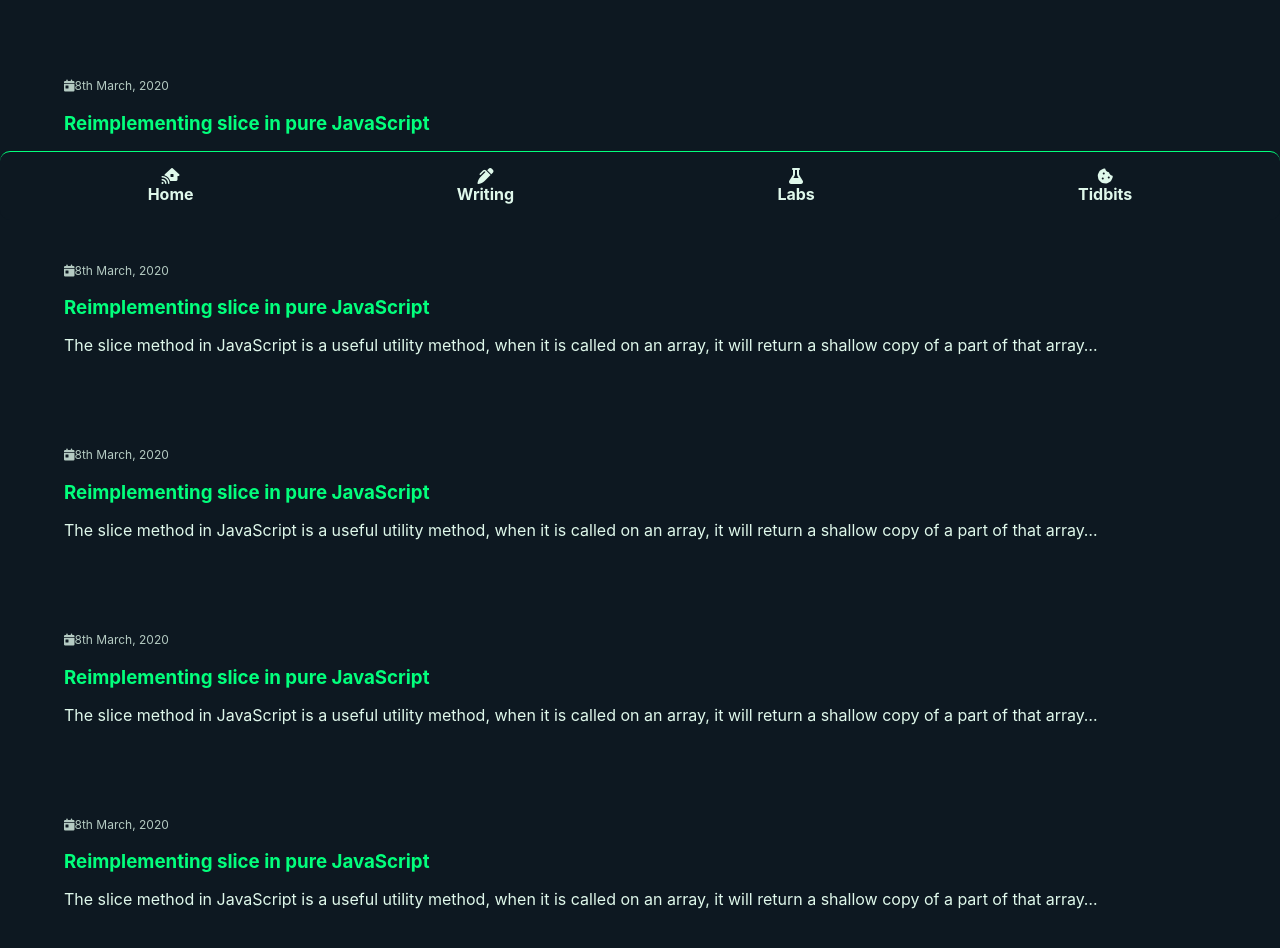
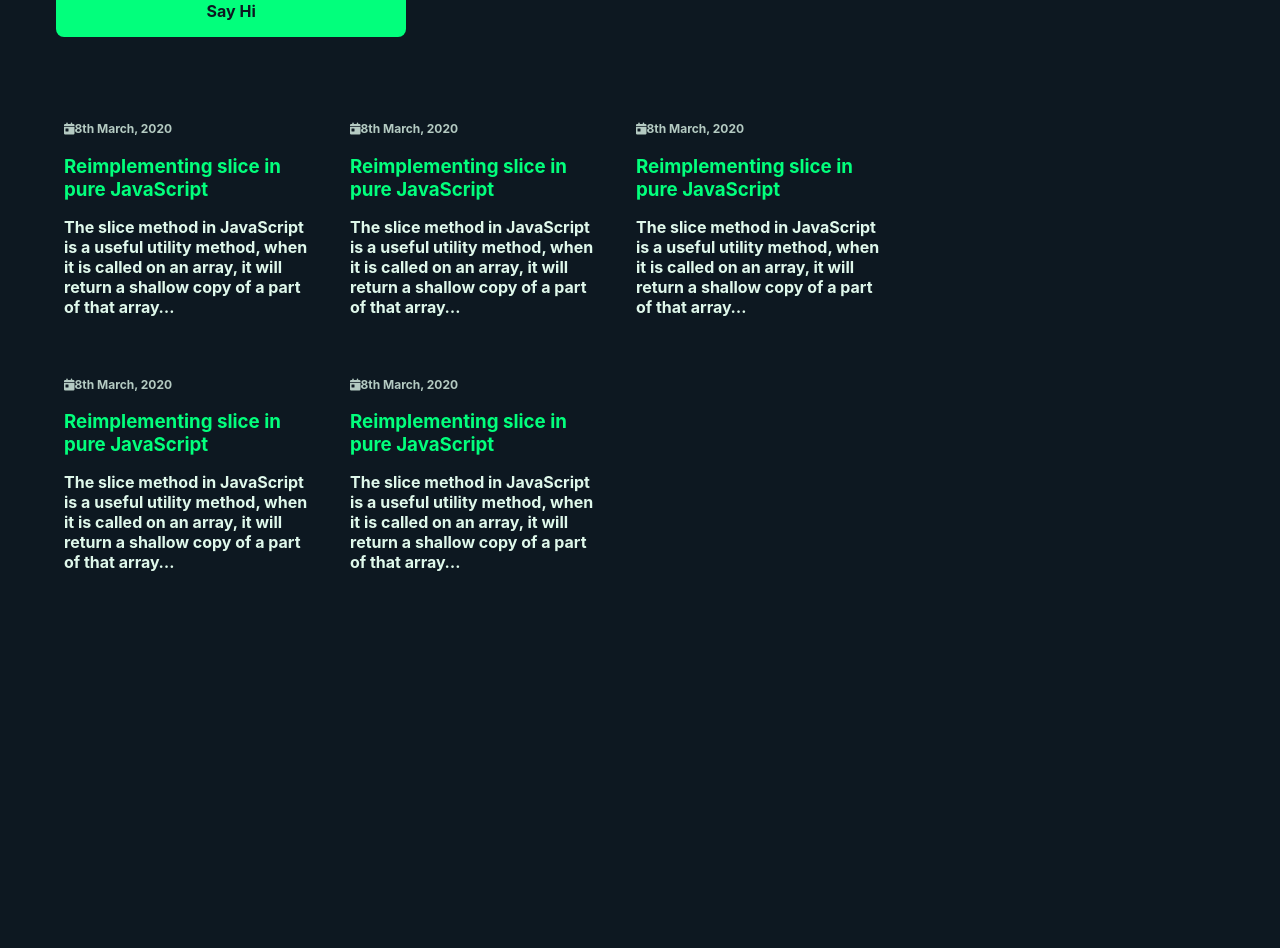
Before and after one commit to thechinedu/source, a Next.js app: page / in a window 1280 px wide. Shown: the part 580-1528 px from the top of the page. After the commit the page ends 1192 px from the top, so only its background shows below. Built offline with nearby package versions, Linux system fonts and the light colour scheme; a web font is replaced by a local one.

Commit message:
Further iterations on design for larger devices

```diff
--- a/components/Home/Home.module.css
+++ b/components/Home/Home.module.css
@@ -1,3 +1,10 @@
+@media (min-width: 900px) {
+  .navWrapper {
+    display: flex;
+    align-items: center;
+  }
+}
+
 .logo {
   font-family: "Allan", cursive;
   font-weight: 700;
@@ -19,18 +26,30 @@
   margin-left: 2px;
 }
 
+@media (min-width: 900px) {
+  .logo {
+    margin-right: auto;
+  }
+}
+
 .navLinksWrapper {
   position: fixed;
   bottom: 0;
   left: 0;
   width: 100%;
-  background-color: var(--green);
   background-color: var(--black);
-  /* color: var(--black); */
   border-top: 1px solid var(--green);
   border-radius: 10px;
   padding: var(--spacer-2);
   z-index: 1;
+}
+
+@media (min-width: 900px) {
+  .navLinksWrapper {
+    position: static;
+    width: fit-content;
+    border: 0;
+  }
 }
 
 .navLinks {
@@ -41,18 +60,30 @@
   justify-content: space-around;
 }
 
+@media (min-width: 900px) {
+  .navLinks {
+    gap: var(--spacer-6);
+  }
+}
+
 .navLinks a {
   display: flex;
   flex-direction: column;
   align-items: center;
   text-decoration: none;
-  color: var(--black);
   color: var(--white);
   font-weight: 700;
 }
 
 .navLinks svg {
   font-size: var(--medium);
+  margin-bottom: var(--spacer-1);
+}
+
+@media (min-width: 900px) {
+  .navLinks svg {
+    margin-bottom: var(--spacer-2);
+  }
 }
 
 .main {
@@ -158,9 +189,35 @@
   margin-top: var(--spacer-6);
 }
 
+@media (min-width: 600px) {
+  .recentPosts {
+    max-width: 580px;
+  }
+}
+
+@media (min-width: 900px) {
+  .recentPosts {
+    display: flex;
+    flex-wrap: wrap;
+    max-width: 900px;
+    gap: var(--spacer-2);
+  }
+}
+
 .post {
   margin-bottom: var(--spacer-6);
   padding: var(--spacer-1);
+}
+
+@media (min-width: 900px) {
+  .post {
+    flex-basis: 30%;
+    margin-bottom: unset;
+  }
+}
+
+.post a {
+  text-decoration: none;
 }
 
 .post p:first-of-type {
--- a/components/Home/Home.tsx
+++ b/components/Home/Home.tsx
@@ -85,7 +85,9 @@ const Home: FC = () => {
         </section>
 
         <section className={styles.recentPosts}>
-          <div className={styles.post}>
+          <article className={styles.post}>
+            <Link href="/">
+              <a>
                 <p>
                   <i className="fa-solid fa-calendar-day" />
                   8th March, 2020
@@ -93,12 +95,16 @@ const Home: FC = () => {
                 <h3>Reimplementing slice in pure JavaScript</h3>
 
                 <p>
-              The slice method in JavaScript is a useful utility method, when it
-              is called on an array, it will return a shallow copy of a part of
-              that array…
+                  The slice method in JavaScript is a useful utility method,
+                  when it is called on an array, it will return a shallow copy
+                  of a part of that array…
                 </p>
-          </div>
-          <div className={styles.post}>
+              </a>
+            </Link>
+          </article>
+          <article className={styles.post}>
+            <Link href="/">
+              <a>
                 <p>
                   <i className="fa-solid fa-calendar-day" />
                   8th March, 2020
@@ -106,12 +112,16 @@ const Home: FC = () => {
                 <h3>Reimplementing slice in pure JavaScript</h3>
 
                 <p>
-              The slice method in JavaScript is a useful utility method, when it
-              is called on an array, it will return a shallow copy of a part of
-              that array…
+                  The slice method in JavaScript is a useful utility method,
+                  when it is called on an array, it will return a shallow copy
+                  of a part of that array…
                 </p>
-          </div>
-          <div className={styles.post}>
+              </a>
+            </Link>
+          </article>
+          <article className={styles.post}>
+            <Link href="/">
+              <a>
                 <p>
                   <i className="fa-solid fa-calendar-day" />
                   8th March, 2020
@@ -119,12 +129,16 @@ const Home: FC = () => {
                 <h3>Reimplementing slice in pure JavaScript</h3>
 
                 <p>
-              The slice method in JavaScript is a useful utility method, when it
-              is called on an array, it will return a shallow copy of a part of
-              that array…
+                  The slice method in JavaScript is a useful utility method,
+                  when it is called on an array, it will return a shallow copy
+                  of a part of that array…
                 </p>
-          </div>
-          <div className={styles.post}>
+              </a>
+            </Link>
+          </article>
+          <article className={styles.post}>
+            <Link href="/">
+              <a>
                 <p>
                   <i className="fa-solid fa-calendar-day" />
                   8th March, 2020
@@ -132,12 +146,16 @@ const Home: FC = () => {
                 <h3>Reimplementing slice in pure JavaScript</h3>
 
                 <p>
-              The slice method in JavaScript is a useful utility method, when it
-              is called on an array, it will return a shallow copy of a part of
-              that array…
+                  The slice method in JavaScript is a useful utility method,
+                  when it is called on an array, it will return a shallow copy
+                  of a part of that array…
                 </p>
-          </div>
-          <div className={styles.post}>
+              </a>
+            </Link>
+          </article>
+          <article className={styles.post}>
+            <Link href="/">
+              <a>
                 <p>
                   <i className="fa-solid fa-calendar-day" />
                   8th March, 2020
@@ -145,11 +163,13 @@ const Home: FC = () => {
                 <h3>Reimplementing slice in pure JavaScript</h3>
 
                 <p>
-              The slice method in JavaScript is a useful utility method, when it
-              is called on an array, it will return a shallow copy of a part of
-              that array…
+                  The slice method in JavaScript is a useful utility method,
+                  when it is called on an array, it will return a shallow copy
+                  of a part of that array…
                 </p>
-          </div>
+              </a>
+            </Link>
+          </article>
         </section>
       </main>
     </Container>
```
Lines whose indentation alone changed are shown as unchanged.
